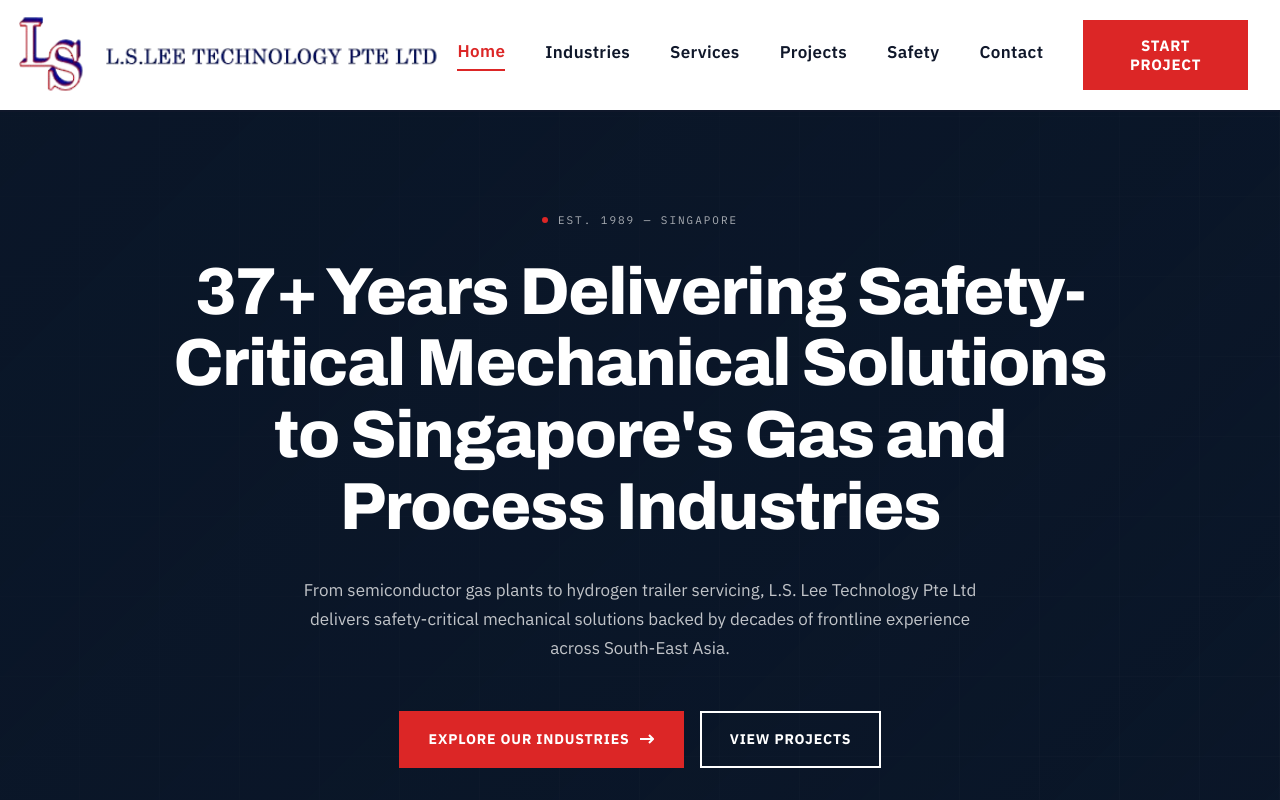
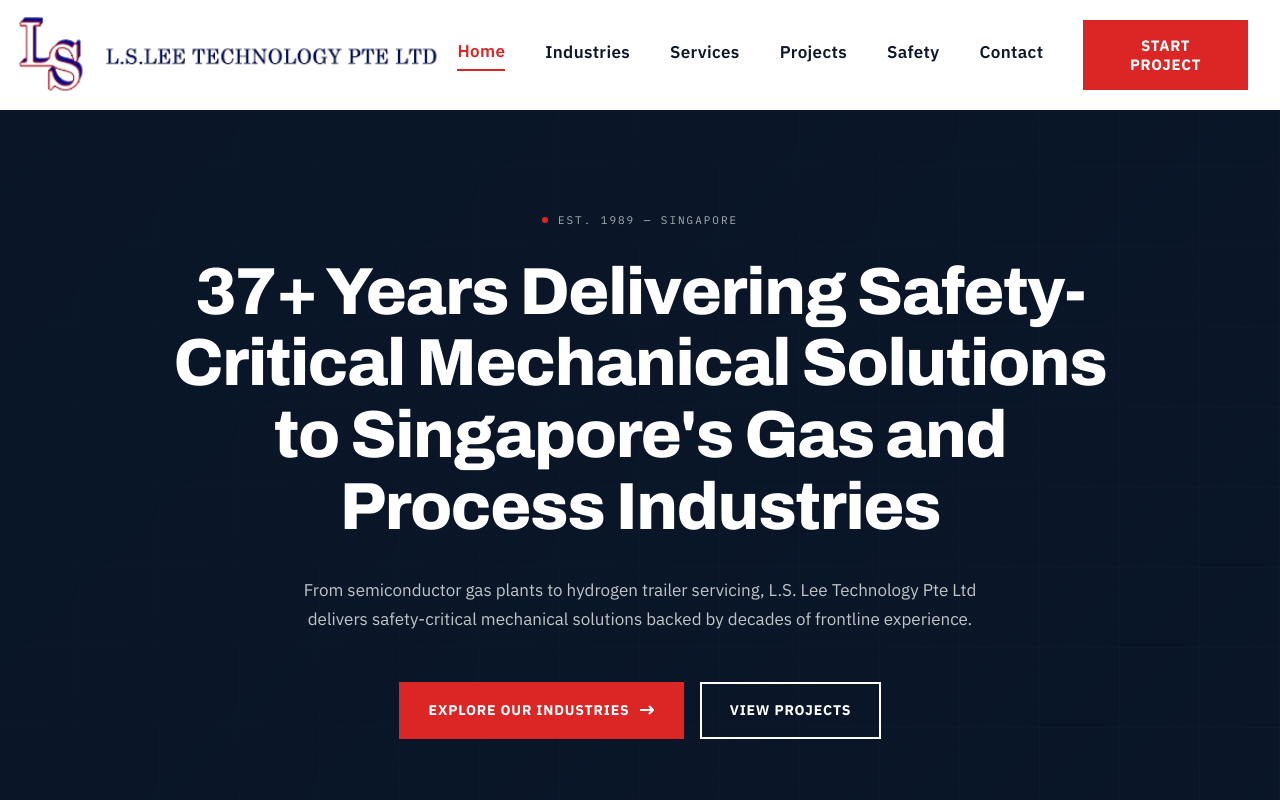
Before and after one commit to lsleewebsite/LS-LEE-TECH-2, a React (Vite) app: page /#/Home in a window 1280 px wide. Shown: the top 800 px of the page. Built offline with nearby package versions, Linux system fonts and the light colour scheme.

Commit message:
Update Home.jsx

```diff
--- a/src/pages/Home.jsx
+++ b/src/pages/Home.jsx
@@ -171,7 +171,7 @@
               >
                 From semiconductor gas plants to hydrogen trailer servicing, L.S. Lee Technology Pte Ltd
                 delivers safety-critical mechanical solutions backed by decades of frontline
-                experience across South-East Asia.
+                experience.
               </motion.p>
 
               <motion.div
```
